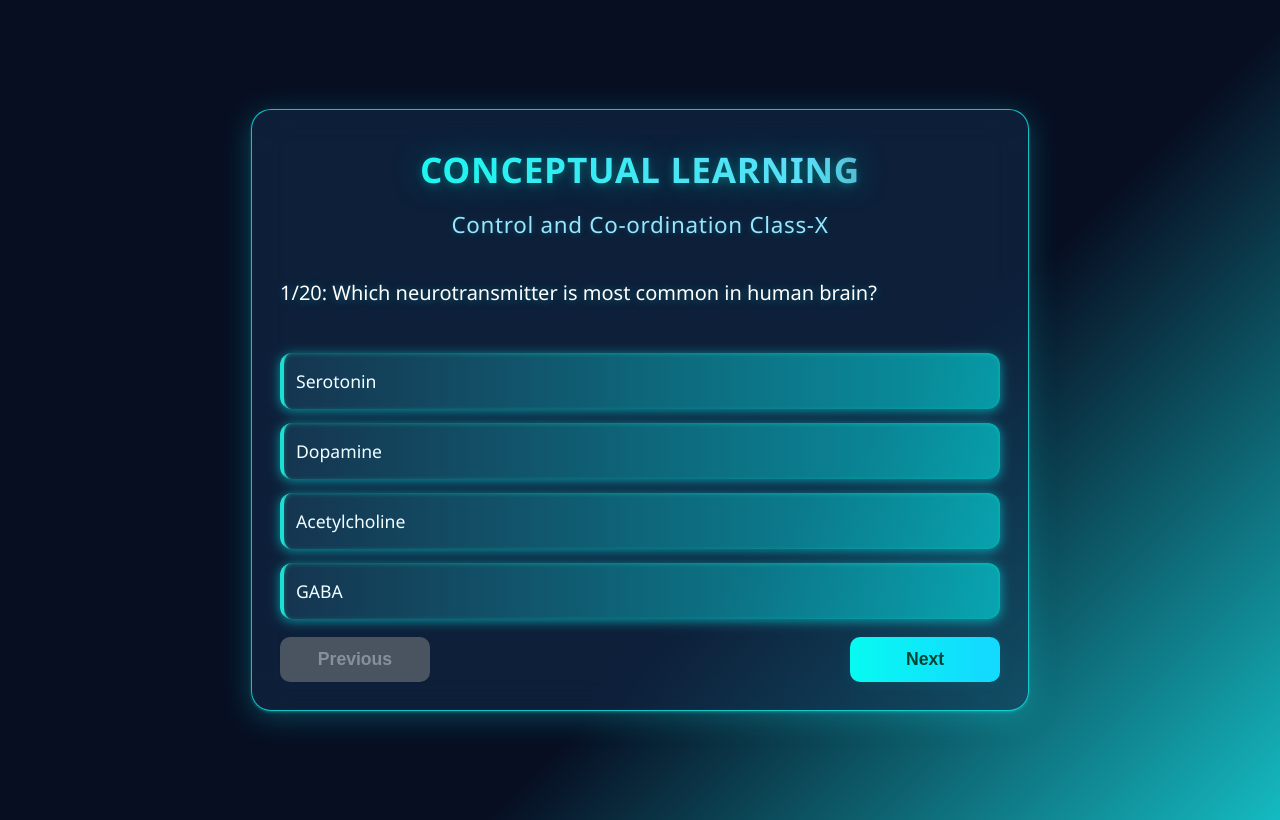
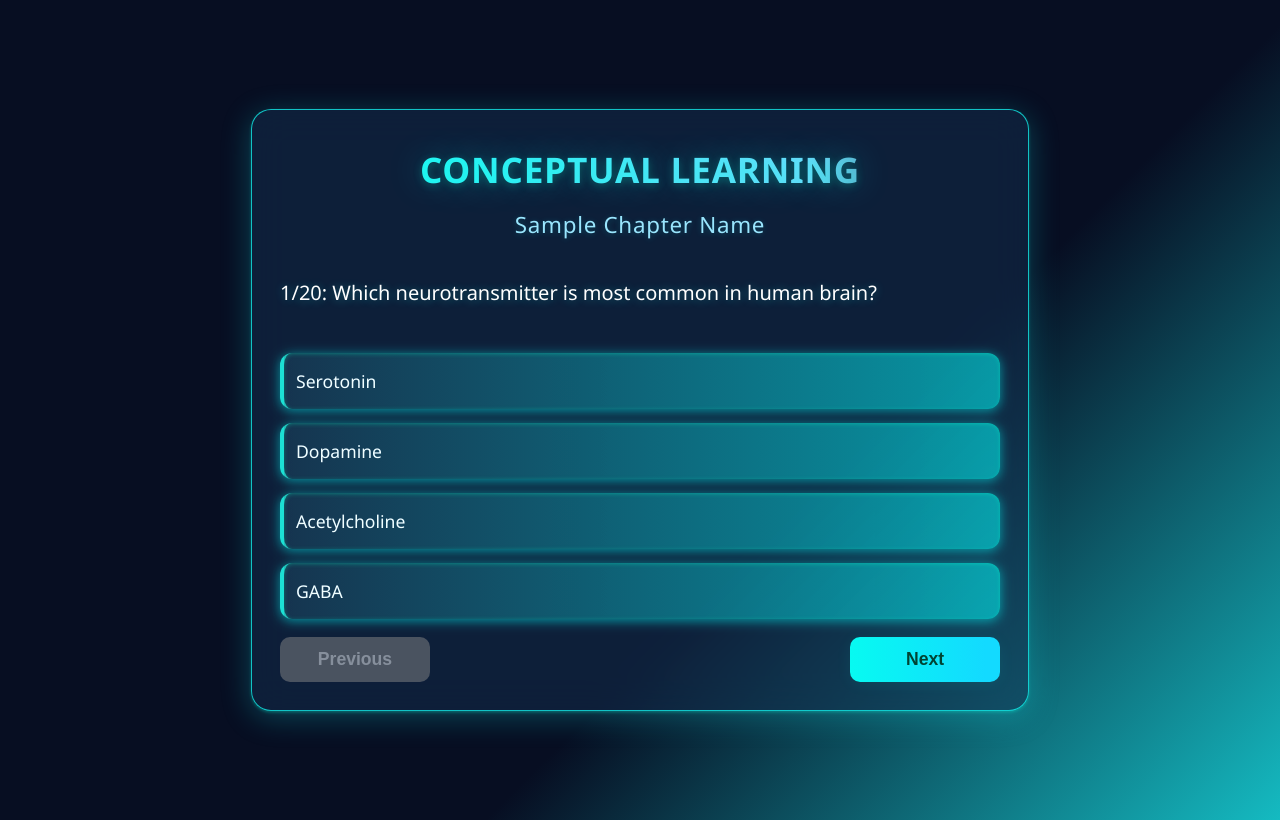
Before and after one commit to conceptuallearning/conceptual, a plain HTML site: page control_and_coordination/index.html in a window 1280 px wide. Drawn offline with nearby package versions, Linux system fonts and the light colour scheme.

Commit message:
index.html

```diff
--- a/control_and_coordination/index.html
+++ b/control_and_coordination/index.html
@@ -312,7 +312,7 @@
   <script>
     // ========== CONFIG ==========
     const QUESTIONS_PER_SESSION = 20;
-    const QUIZ_TOPIC = "Control and Co-ordination Class-X"; // Change this for each quiz!
+    const QUIZ_TOPIC = "Sample Chapter Name"; // Change this for each quiz!
 
     // ========== GLOBALS ==========
     let bank = [], quiz = [], idx = 0, score = 0, answerRecord = [];
```
